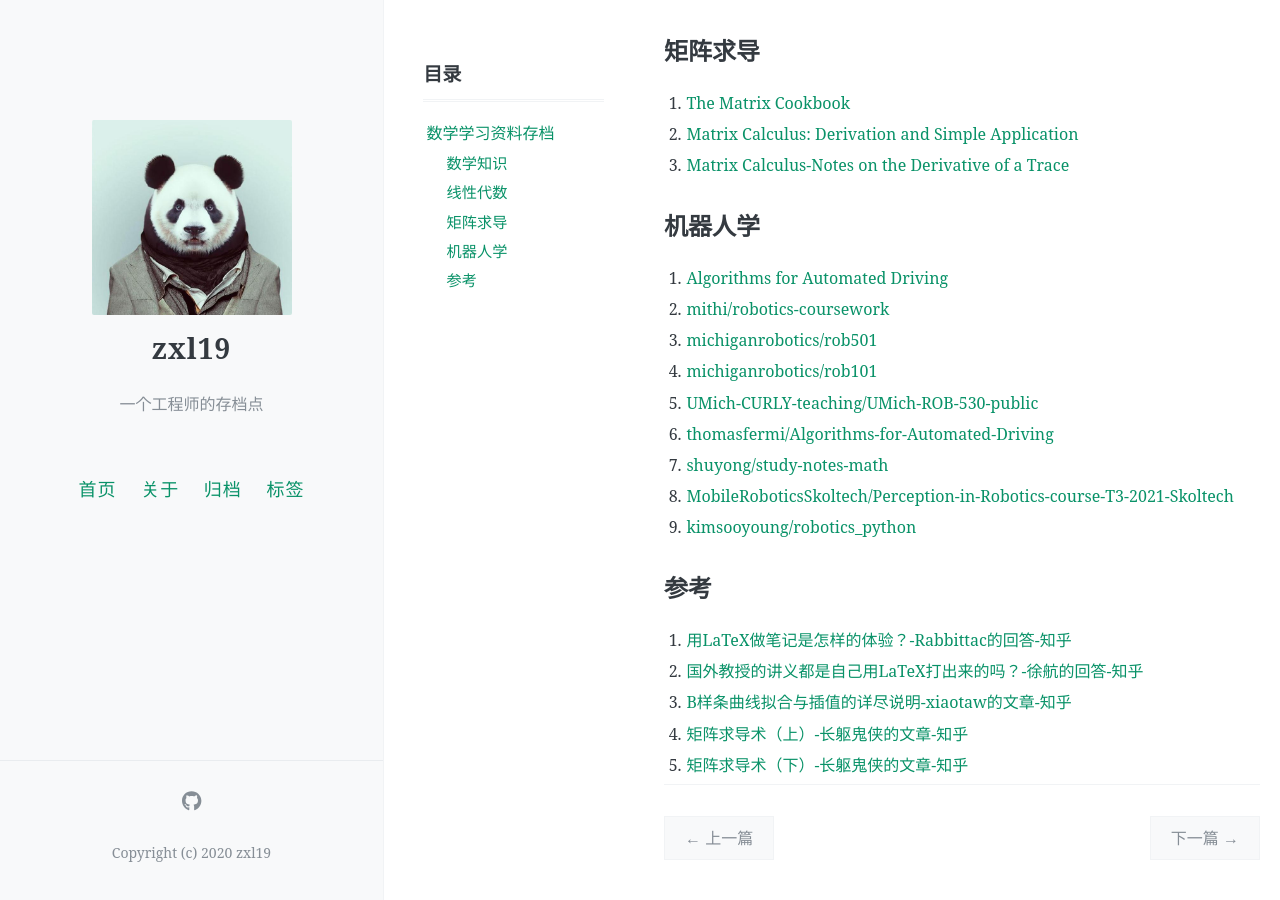
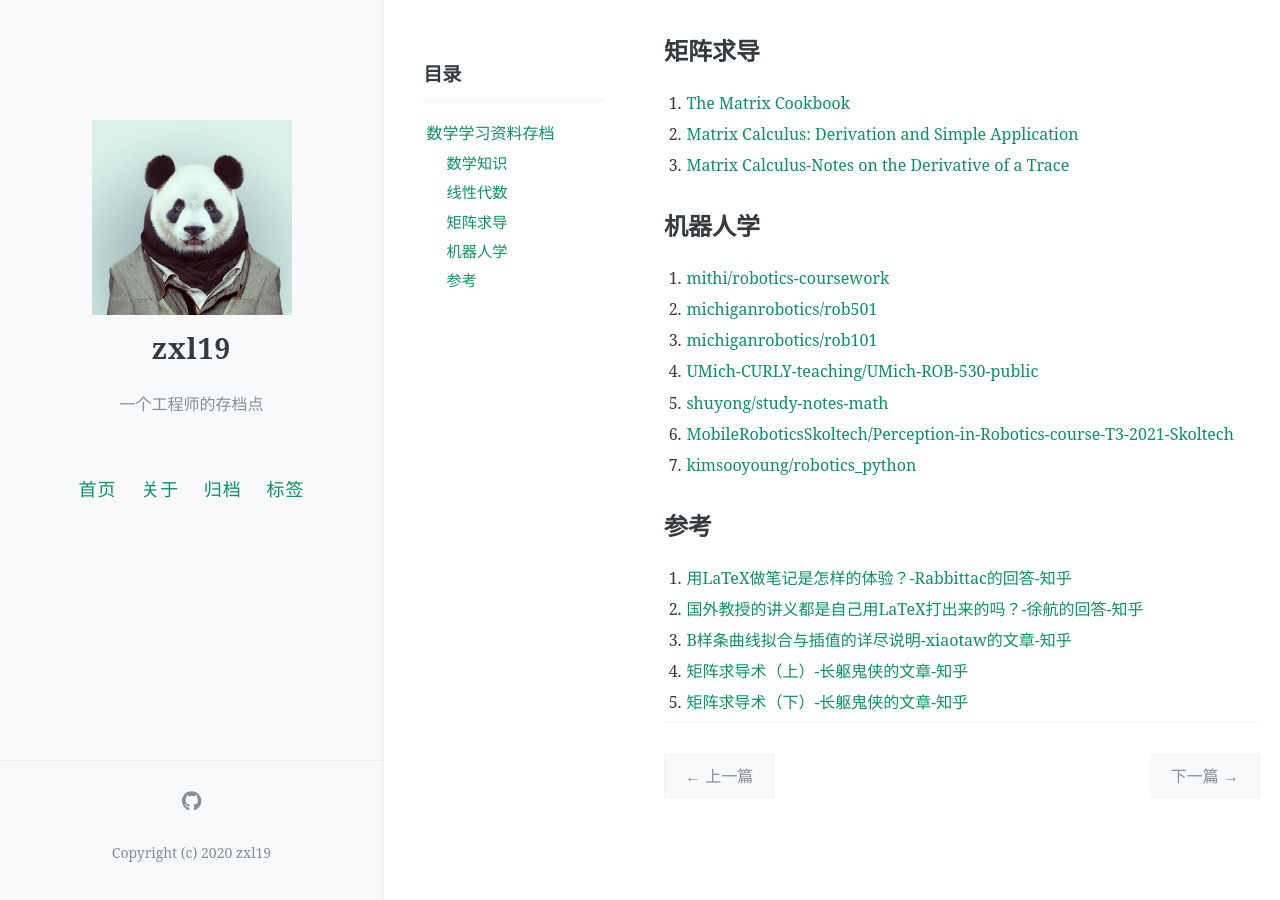
Before and after one commit to zxl19/zxl19.github.io, a Jekyll site: the page built from _posts/2023-03-25-math-material.md, in a window 1280 px wide and 900 px high, scrolled down 836 px. Built offline with Jekyll 4.4.1, drawn with Linux system fonts in a browser that asks for light colours; comment, search, counter and statistics services are not loaded.

Commit message:
Update Posts

```diff
--- a/_posts/2023-03-25-math-material.md
+++ b/_posts/2023-03-25-math-material.md
@@ -43,15 +43,13 @@ pinned: false
 
 ## 机器人学
 
-1. [Algorithms for Automated Driving](https://thomasfermi.github.io/Algorithms-for-Automated-Driving/Introduction/intro.html)
-2. [mithi/robotics-coursework](https://github.com/mithi/robotics-coursework)
-3. [michiganrobotics/rob501](https://github.com/michiganrobotics/rob501)
-4. [michiganrobotics/rob101](https://github.com/michiganrobotics/rob101)
-5. [UMich-CURLY-teaching/UMich-ROB-530-public](https://github.com/UMich-CURLY-teaching/UMich-ROB-530-public)
-6. [thomasfermi/Algorithms-for-Automated-Driving](https://github.com/thomasfermi/Algorithms-for-Automated-Driving)
-7. [shuyong/study-notes-math](https://github.com/shuyong/study-notes-math)
-8. [MobileRoboticsSkoltech/Perception-in-Robotics-course-T3-2021-Skoltech](https://github.com/MobileRoboticsSkoltech/Perception-in-Robotics-course-T3-2021-Skoltech)
-9. [kimsooyoung/robotics_python](https://github.com/kimsooyoung/robotics_python)
+1. [mithi/robotics-coursework](https://github.com/mithi/robotics-coursework)
+2. [michiganrobotics/rob501](https://github.com/michiganrobotics/rob501)
+3. [michiganrobotics/rob101](https://github.com/michiganrobotics/rob101)
+4. [UMich-CURLY-teaching/UMich-ROB-530-public](https://github.com/UMich-CURLY-teaching/UMich-ROB-530-public)
+5. [shuyong/study-notes-math](https://github.com/shuyong/study-notes-math)
+6. [MobileRoboticsSkoltech/Perception-in-Robotics-course-T3-2021-Skoltech](https://github.com/MobileRoboticsSkoltech/Perception-in-Robotics-course-T3-2021-Skoltech)
+7. [kimsooyoung/robotics_python](https://github.com/kimsooyoung/robotics_python)
 
 ## 参考
 
```
Also changed, not shown: _posts/2021-06-14-academic-guide.md (+4 -3 lines), _posts/2022-10-11-slam-material.md (+3 -0 lines).
